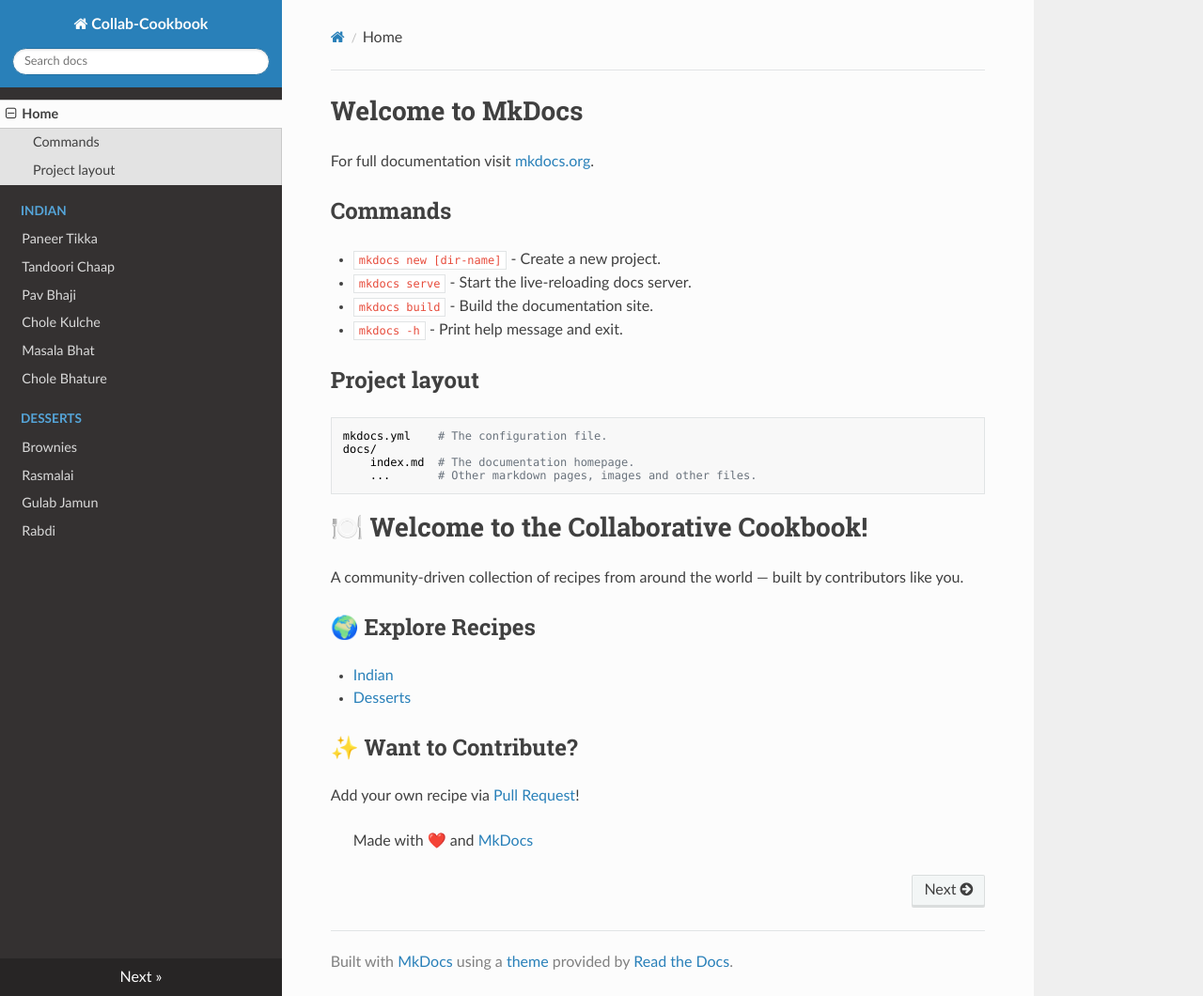
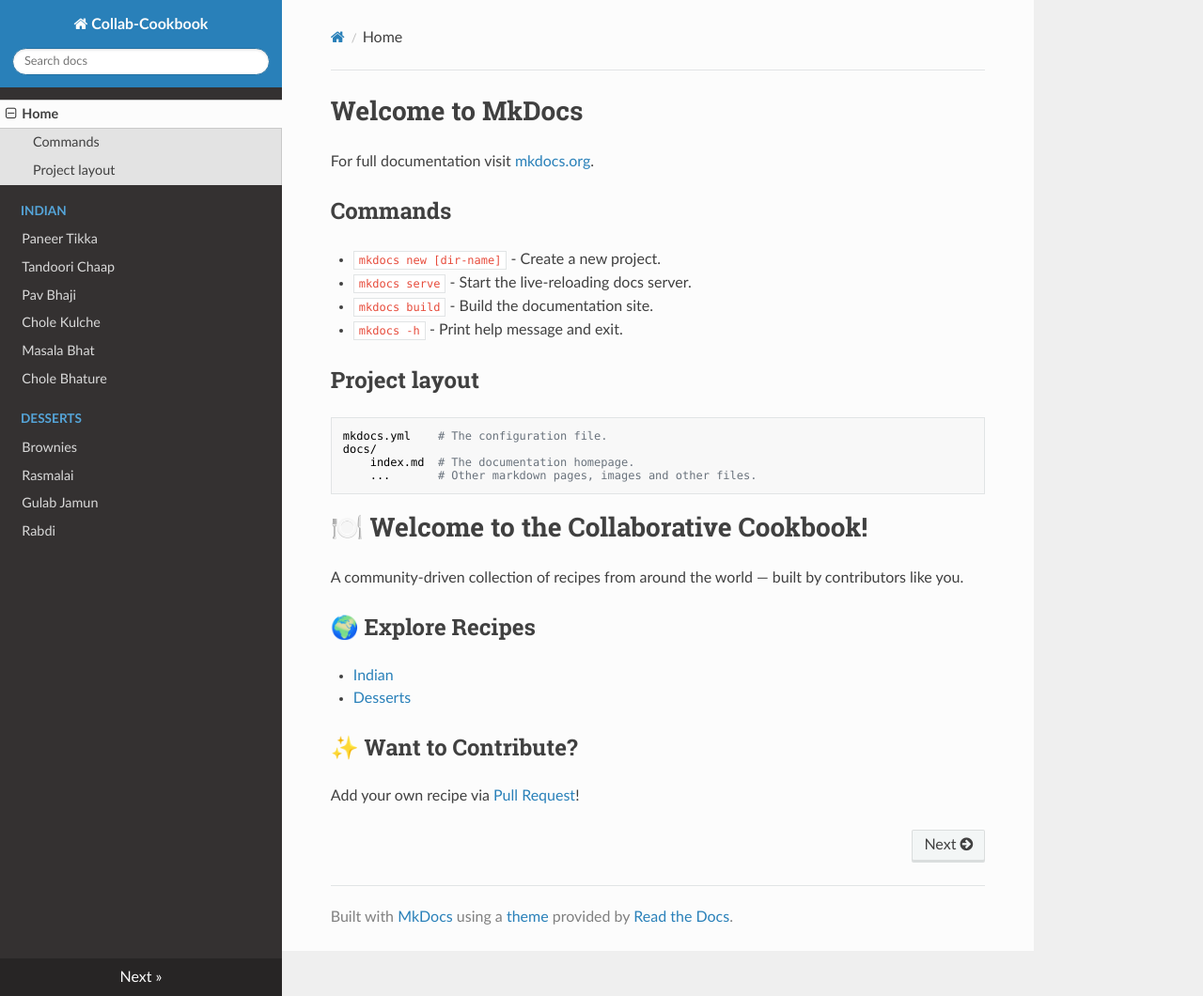
Before and after one commit to harshi2410/collab-cookbook, an MkDocs documentation site: the page built from docs/index.md, in a window 1280 px wide and 1060 px high. Shown: the whole window at 94% size. Built offline with MkDocs 1.6.1, drawn with Linux system fonts in a browser that asks for light colours; nearby versions of some CDN libraries.

Commit message:
made changes

```diff
--- a/docs/index.md
+++ b/docs/index.md
@@ -26,5 +26,3 @@ A community-driven collection of recipes from around the world — built by cont
 
 ## ✨ Want to Contribute?
 Add your own recipe via [Pull Request](https://github.com/YOUR-USERNAME/collab-cookbook)!
-
-> Made with ❤️ and [MkDocs](https://www.mkdocs.org/)
```
